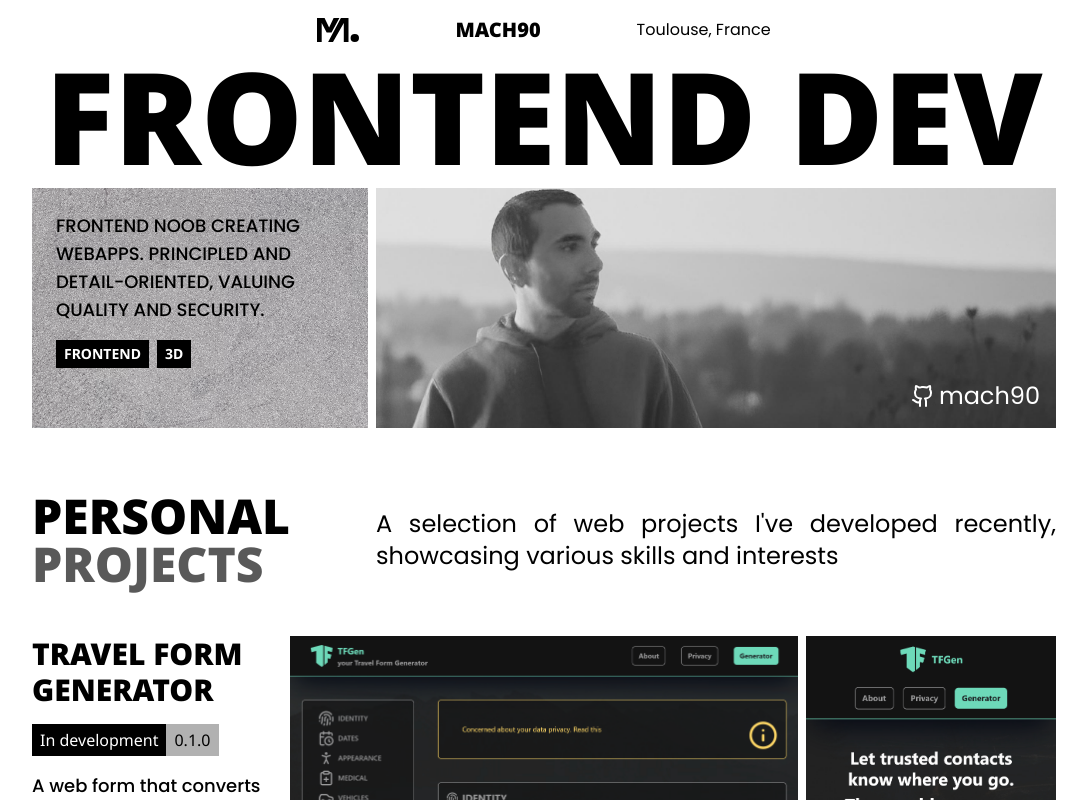
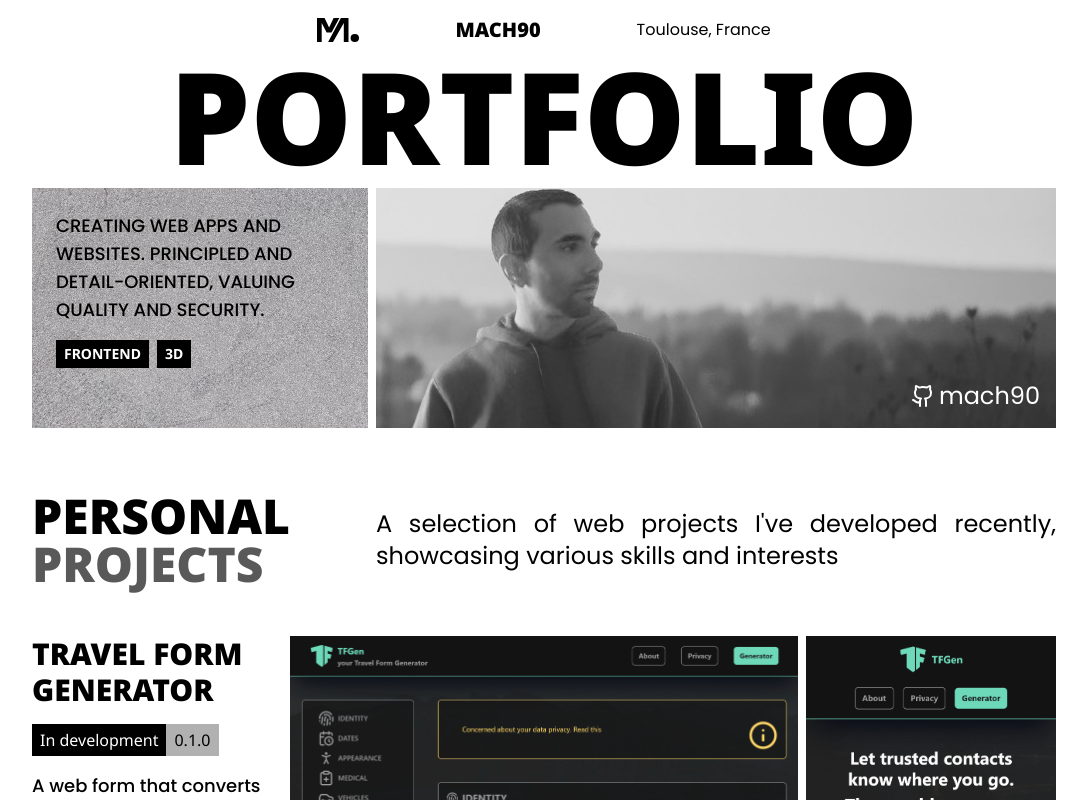
Before and after one commit to mach90/mach90-portfolio, a React (Vite) app: page / in a window 1280 px wide. Shown: the top 800 px of the page, without its empty margins (96-1183 px from the left). Built offline with nearby package versions, Linux system fonts and the light colour scheme.

Commit message:
correction

```diff
--- a/src/components/Header.jsx
+++ b/src/components/Header.jsx
@@ -18,7 +18,7 @@ function Header() {
     const headerCoordsNameStyle = "font-heading uppercase font-black text-xl";
     const headerCoordsInfoStyle = "font-default text-md";
 
-    const headerTitleStyle = "text-6xl sm:text-7xl md:text-8xl lg:text-9xl font-black uppercase font-heading text-customColor1 w-full text-center";
+    const headerTitleStyle = "text-6xl sm:text-7xl md:text-8xl lg:text-9xl font-black uppercase font-heading text-customColor1";
 
     const headerDescriptionContainerStyle = "w-full grid grid-cols-3 gap-2";
 
@@ -44,11 +44,11 @@ function Header() {
                     <p className={headerCoordsInfoStyle}>Toulouse, France</p>
                 </div>
 
-                <h1 className={headerTitleStyle}>Frontend Dev</h1>
+                <h1 className={headerTitleStyle}>PORTFOLIO</h1>
 
                 <div className={headerDescriptionContainerStyle}>
                     <div className={headerDescriptionCardStyle}>
-                        <p className={headerDescriptionCardTextStyle}>Frontend noob creating webapps. Principled and detail-oriented, valuing quality and security.</p>
+                        <p className={headerDescriptionCardTextStyle}>Creating web apps and websites. Principled and detail-oriented, valuing quality and security.</p>
                         <div className={headerDescriptionCardTagsContainerStyle}>
                             {/* <p className={headerDescriptionTagStyle}>Technicien</p> */}
                             <p className={headerDescriptionTagStyle}>Frontend</p>
```
